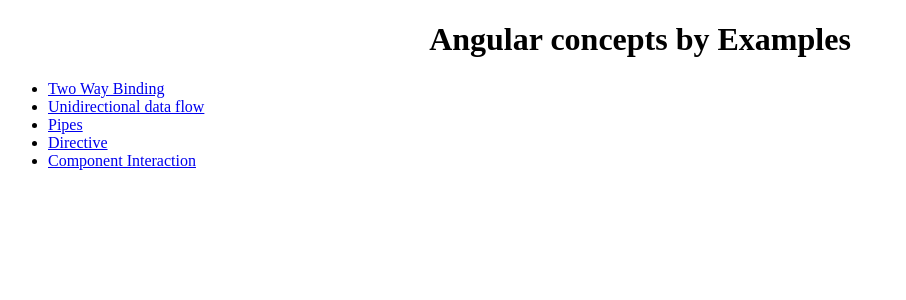
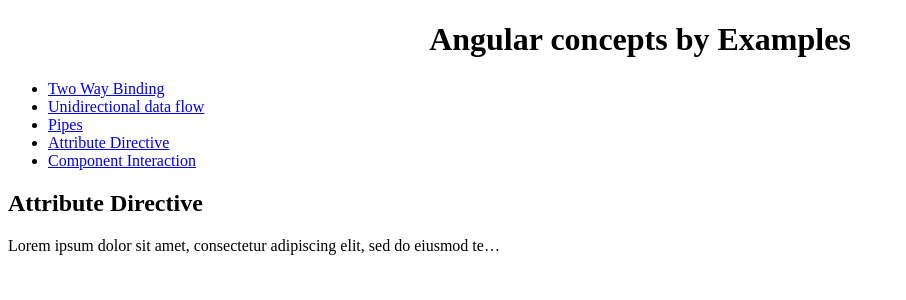
Before and after one commit to vaibhavsinghal87/angular-concepts-by-example, an Angular app: page /attributeDirective in a window 1280 px wide. Before the commit this address led to /. Shown: the top 300 px of the page, without its empty margins (0-906 px from the left). Built offline with nearby package versions, Linux system fonts and the light colour scheme.

Commit message:
adding attribute directive example

```diff
--- a/src/app/app-routing.module.ts
+++ b/src/app/app-routing.module.ts
@@ -4,10 +4,12 @@
 
 import { TwoWayBindingComponent } from './two-way-binding/two-way-binding.component';
 import { PipeComponent } from './pipe/pipe.component';
+import { AttributeDirectiveComponent } from './attribute-directive/attribute-directive.component';
 
 const routes: Routes = [
   { path: 'twoWayBinding', component: TwoWayBindingComponent },
-  { path: 'pipe', component: PipeComponent }
+  { path: 'pipe', component: PipeComponent },
+  { path: 'attributeDirective', component: AttributeDirectiveComponent }
 ];
 
 @NgModule({
--- a/src/app/app.component.ts
+++ b/src/app/app.component.ts
@@ -12,7 +12,7 @@
     { name: 'Two Way Binding', id: 'twoWayBinding'},
     { name: 'Unidirectional data flow', id: 'unidirectionalDataFlow'},
     { name: 'Pipes', id: 'pipe'},
-    { name: 'Directive', id: 'directive'},
+    { name: 'Attribute Directive', id: 'attributeDirective'},
     { name: 'Component Interaction', id: 'componentInteraction'}
   ];
 }
--- a/src/app/app.module.ts
+++ b/src/app/app.module.ts
@@ -9,6 +9,8 @@
 import { AppRoutingModule } from './/app-routing.module';
 import { PipeComponent } from './pipe/pipe.component';
 import { MultiplyPipe } from './multiply.pipe';
+import { ShowFullTextDirective } from './show-full-text.directive';
+import { AttributeDirectiveComponent } from './attribute-directive/attribute-directive.component';
 
 
 @NgModule({
@@ -16,7 +18,9 @@
     AppComponent,
     TwoWayBindingComponent,
     PipeComponent,
-    MultiplyPipe
+    MultiplyPipe,
+    ShowFullTextDirective,
+    AttributeDirectiveComponent
   ],
   imports: [
     BrowserModule,
--- /dev/null
+++ b/src/app/attribute-directive/attribute-directive.component.css
@@ -0,0 +1,7 @@
+p {
+    cursor: pointer;
+    text-overflow: ellipsis;
+    white-space: nowrap;
+    overflow: hidden;
+    max-width: 500px;
+}
--- /dev/null
+++ b/src/app/attribute-directive/attribute-directive.component.html
@@ -0,0 +1,7 @@
+
+<h2>
+  Attribute Directive
+</h2>
+<p appShowFullText [highlightColor]="'orange'">
+  Lorem ipsum dolor sit amet, consectetur adipiscing elit, sed do eiusmod tempor incididunt ut labore et dolore magna aliqua
+</p>
--- /dev/null
+++ b/src/app/attribute-directive/attribute-directive.component.ts
@@ -0,0 +1,15 @@
+import { Component, OnInit } from '@angular/core';
+
+@Component({
+  selector: 'app-attribute-directive',
+  templateUrl: './attribute-directive.component.html',
+  styleUrls: ['./attribute-directive.component.css']
+})
+export class AttributeDirectiveComponent implements OnInit {
+
+  constructor() { }
+
+  ngOnInit() {
+  }
+
+}
--- /dev/null
+++ b/src/app/show-full-text.directive.ts
@@ -0,0 +1,30 @@
+import { Directive, ElementRef, HostListener, Input } from '@angular/core';
+
+@Directive({
+  selector: '[appShowFullText]'
+})
+export class ShowFullTextDirective {
+
+  constructor(private el: ElementRef) {
+    console.log(this.el);
+  }
+
+  @Input() highlightColor: string;
+
+  @HostListener('mouseenter') onMouseEnter() {
+    this.highlight(this.highlightColor || 'red');
+  }
+
+  @HostListener('mouseleave') onMouseLeave() {
+    this.highlight(null);
+  }
+
+  private highlight(color: string) {
+    this.el.nativeElement.style.backgroundColor = color;
+  }
+
+  @HostListener('click') onClick() {
+    this.el.nativeElement.style.whiteSpace = 'normal';
+  }
+
+}
```
Also changed, not shown: 2 other files (tests, documents, lock files or other folders).
